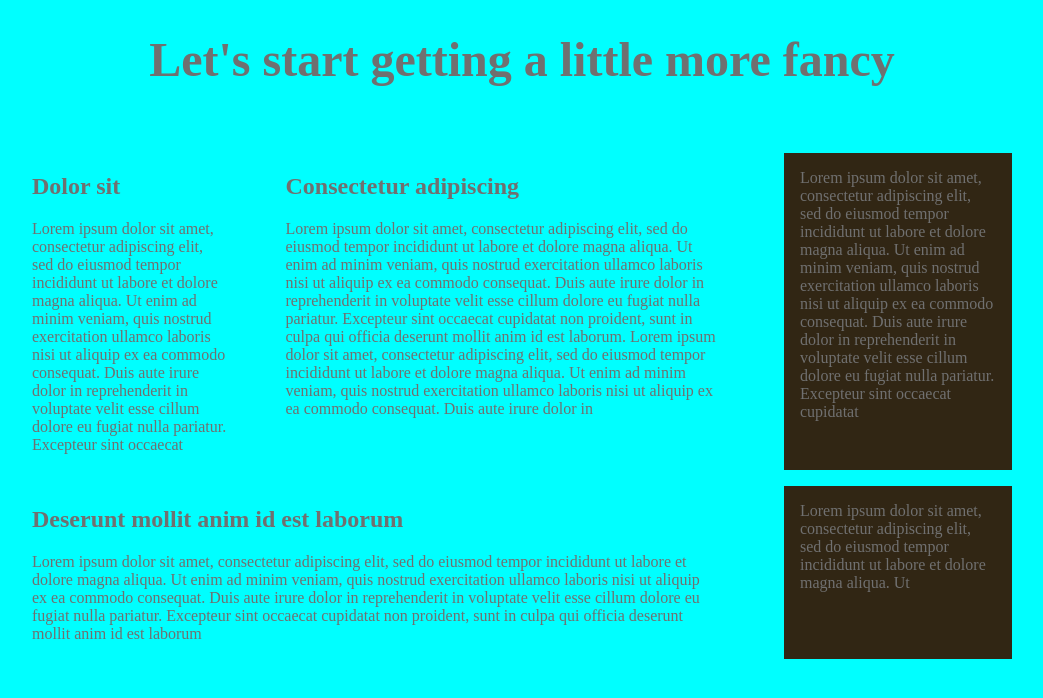
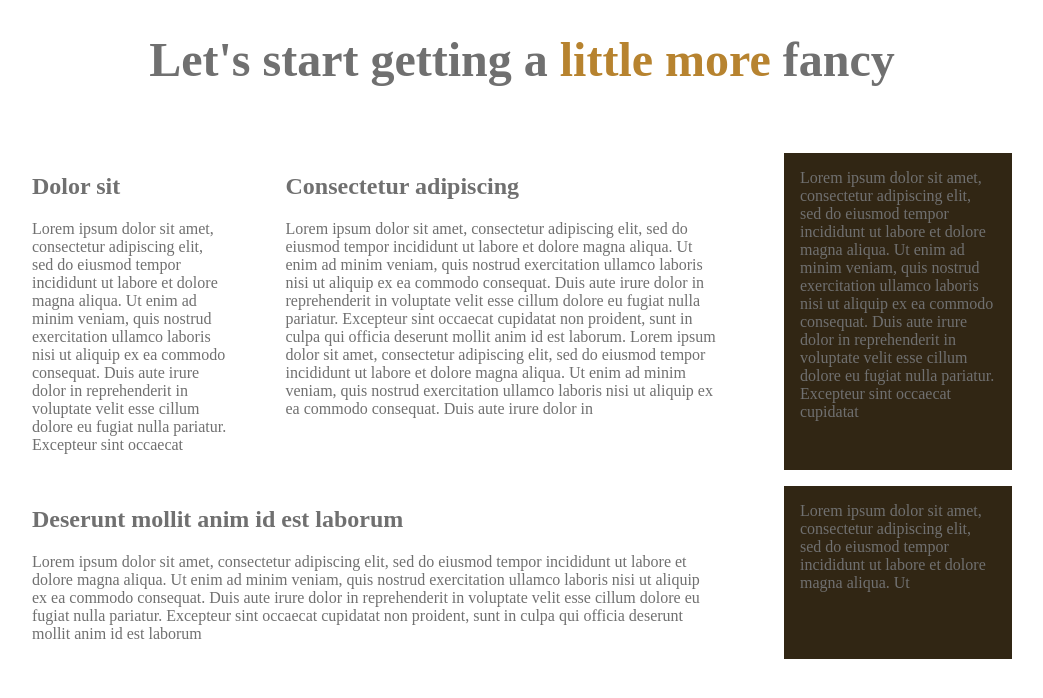
Before and after one commit to Hassansabit1310/css, a website: page index.html in a window 1280 px wide. Shown: the whole page, without its empty margins (118-1161 px from the left). Drawn offline with Linux system fonts and the light colour scheme.

Commit message:
Update index.html and styles.css

```diff
--- a/index.html
+++ b/index.html
@@ -10,7 +10,7 @@
 </head>
 
 <body>
-  <h1>Let's start getting a little more fancy</h1>
+  <h1>Let's start getting a <span>little more </span> fancy</h1>
   <img alt="" />
   <div class="container">
     <div class="columns">
--- a/styles.css
+++ b/styles.css
@@ -1,7 +1,6 @@
 body {
   font-size: 1.125;
   color: #707070;
-  background-color: aqua;
 }
 .container {
   max-width: 980px;
@@ -36,3 +35,6 @@ h1 {
 h2 {
   font-size: 1.5rem;
 }
+h1 span {
+  color: #b7832f;
+}
```
